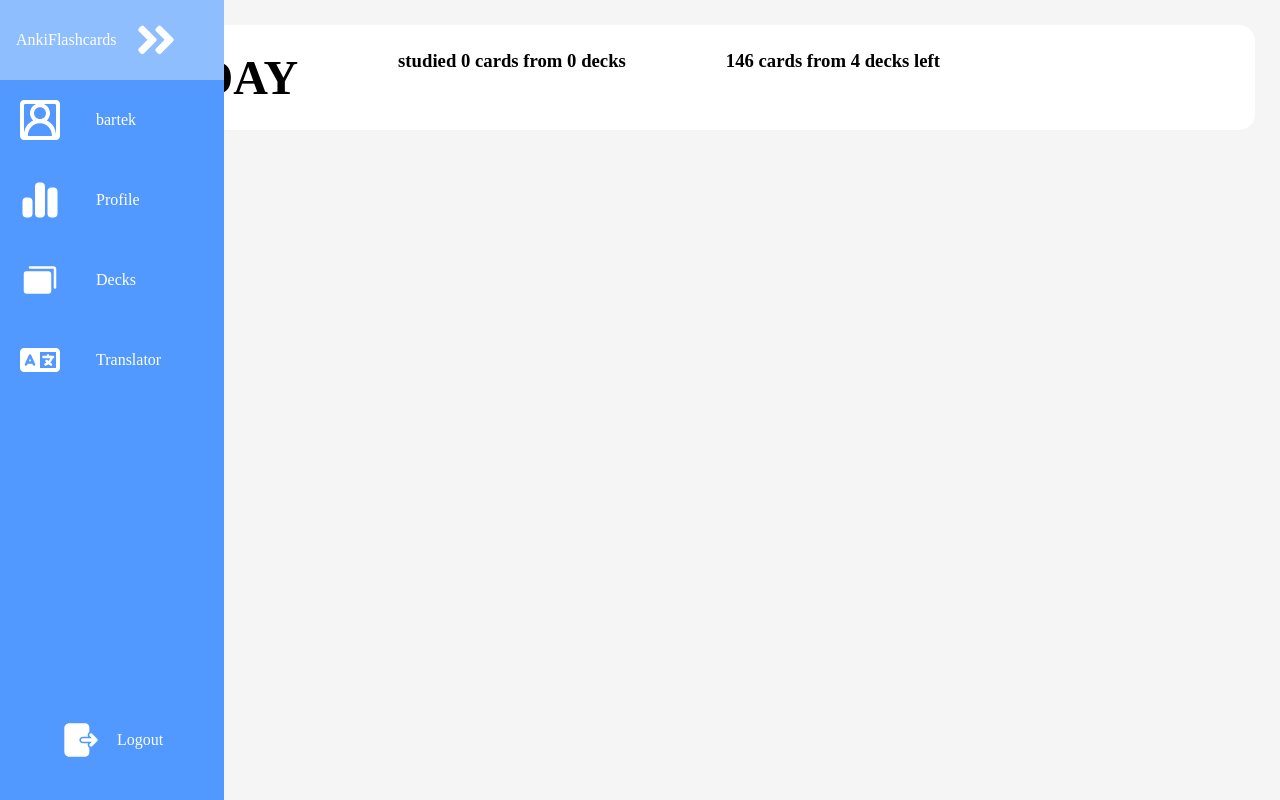
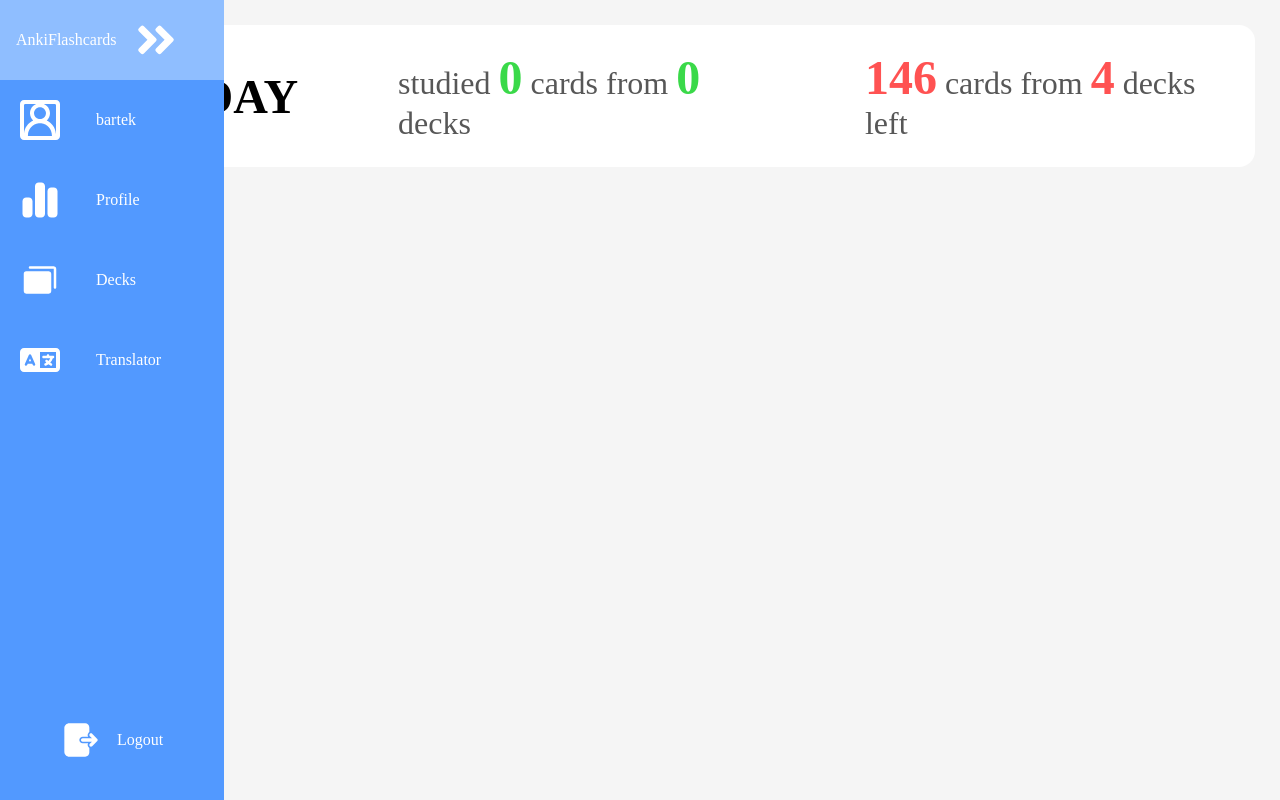
Before and after one commit to Ravdar/flashcards_translator, a Django app: a page that uses mainapp/templates/mainapp/user_profile.html in a window 1280 px wide. Run offline with Django 4.2, Linux system fonts and the light colour scheme; a user stored in the database is signed in; data comes from the database, SQL or seed files in the repository; some libraries are stand-ins or nearby versions; some web fonts are replaced.

Commit message:
Working on user profile page

```diff
--- a/mainapp/static/styles.css
+++ b/mainapp/static/styles.css
@@ -32,6 +32,9 @@
     /* Colors */
     --MAIN-BLUE: #5299ff;
     --LIGHT-BLUE: #8fbeff;
+    --MAIN-RED: #ff5252;
+    --MAIN-GREEN: #3ad949;
+    --LIGHTER-BLACK: #575757;
     --DECK-BLUE: #A3F6FE;
     --DECK-BLUE-2: #A3CAFE;
     --DECK-RED: #FEA3A3;
@@ -596,6 +599,30 @@ footer p {
     padding: 25px;
     display: flex;
     gap: 100px;
+    justify-content: space-around;
+    align-items: center;
+}
+
+.today-stats h3 {
+    font-size: 2rem;
+    font-weight: normal;
+    color: var(--LIGHTER-BLACK)
+}
+
+
+.today-studied,
+.today-left {
+    font-size: 3rem;
+    font-weight: bold;
+
+}
+
+.today-studied {
+    color: var(--MAIN-GREEN)
+}
+
+.today-left {
+    color: var(--MAIN-RED);
 }
 
 /* Decks section */
--- a/mainapp/templates/mainapp/user_profile.html
+++ b/mainapp/templates/mainapp/user_profile.html
@@ -105,8 +105,8 @@
     <main class="main-user-profile">
         <div class="today-stats">
             <h1>TODAY</h1>
-            <h3> studied 0 cards from 0 decks</h3>
-            <h3>146 cards from 4 decks left</h3>
+            <h3> studied <span class="today-studied">0</span> cards from <span class="today-studied">0</span> decks</h3>
+            <h3><span class="today-left">146</span> cards from <span class="today-left">4</span> decks left</h3>
         </div>
     </main>
 
```
Also changed, not shown: mainapp/templates/mainapp/decks.html (added, +43 -0 lines).
